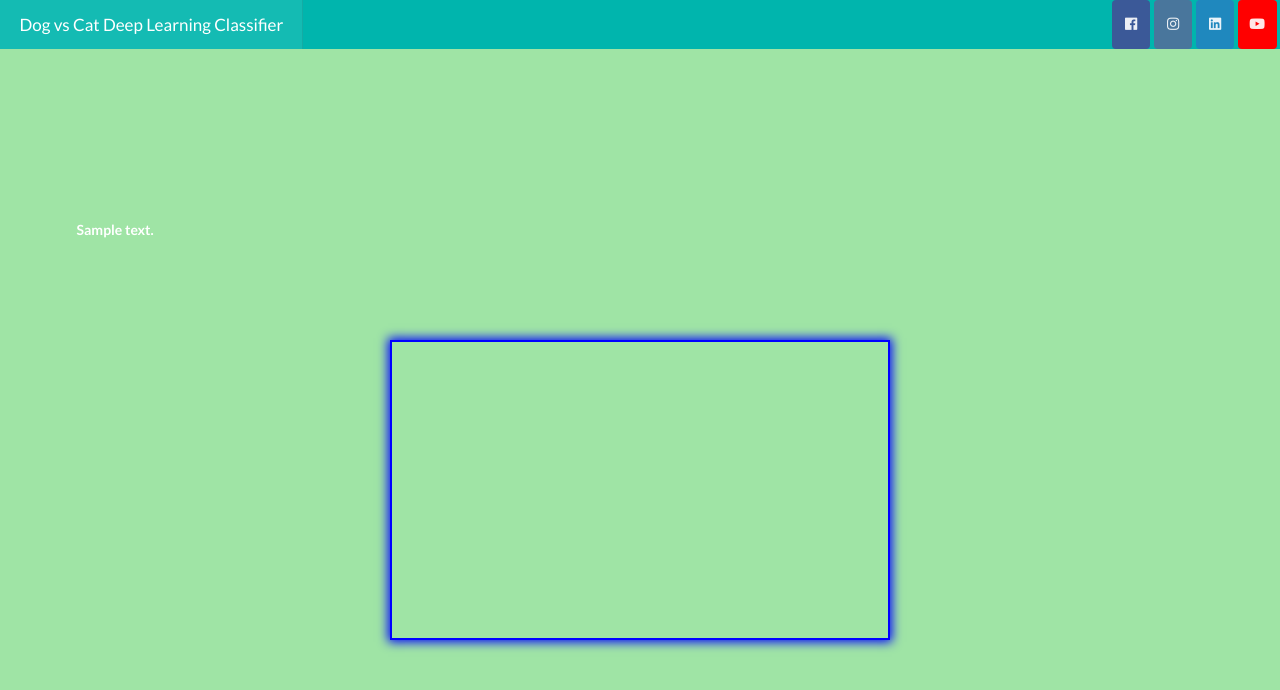
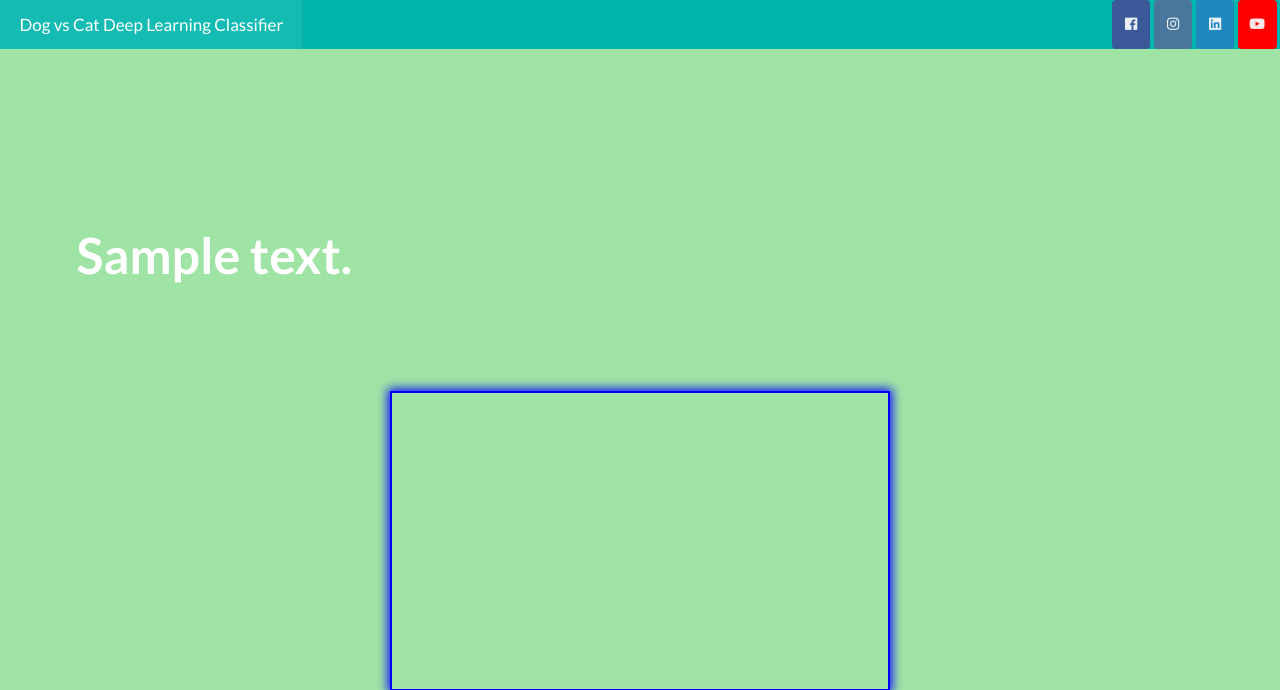
Before and after one commit to tarun36rocker/Deep_Learning-Image_Classifier-CatvsDog, a Flask app: template templates/final.html in a window 1280 px wide. Shown: the top 690 px of the page. Run offline with Flask 2, Linux system fonts and the light colour scheme; the template is opened without the code that fills it: most values are stand-ins (such as "Sample title", 1, 10 or a date in 2020); parts of the project's set-up code (start-up, migrations or seed data) failed here and were passed over.

Commit message:
Update final.html

```diff
--- a/templates/final.html
+++ b/templates/final.html
@@ -51,7 +51,7 @@
 <br><br><br><br><br><br><br><br><br><br><br>
 
 
-<p style="color:rgb(255, 255, 255);font: size 50px;"><b>{{ prediction_text }}</b></p>
+<p style="color:rgb(255, 255, 255);font-size:50px;"><b>{{ prediction_text }}</b></p>
 <style>
   .final{
     width:500px;
```
